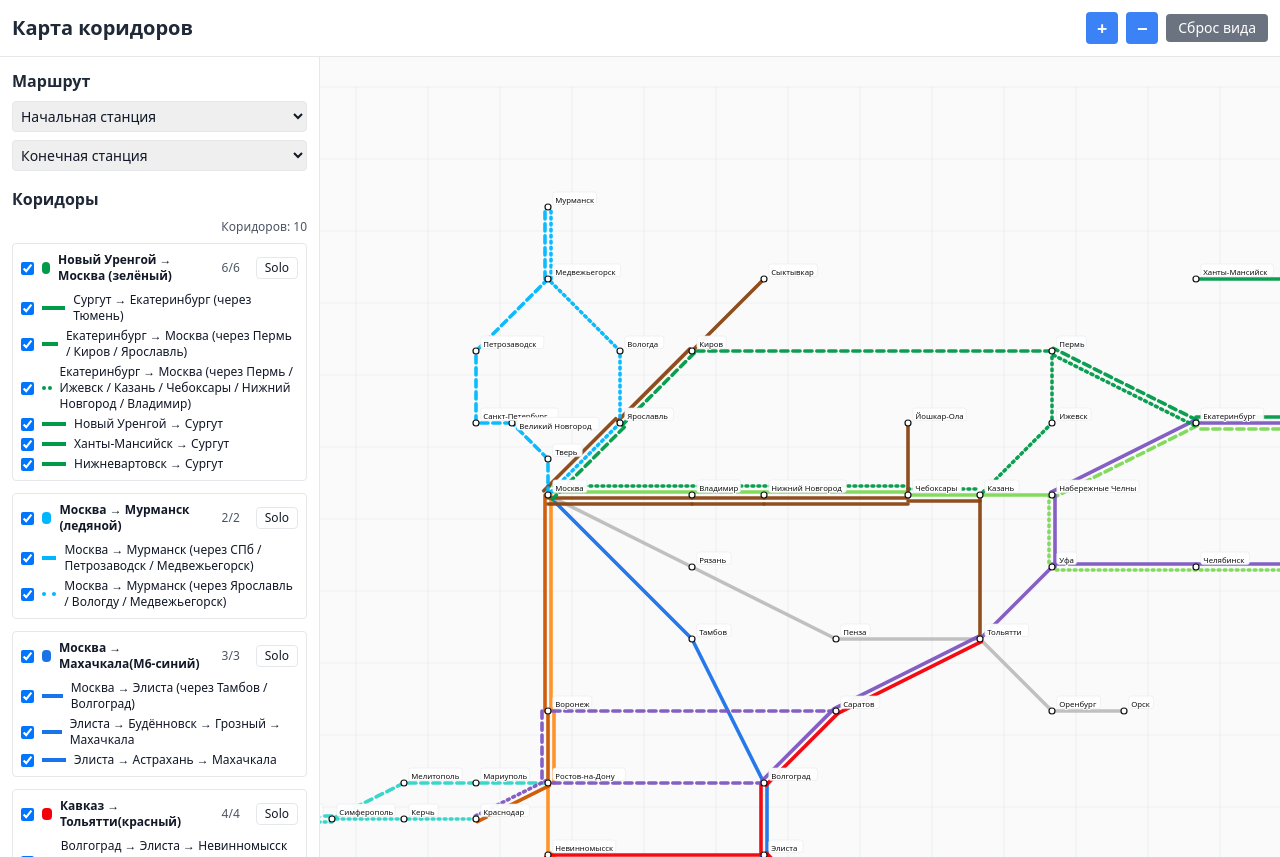
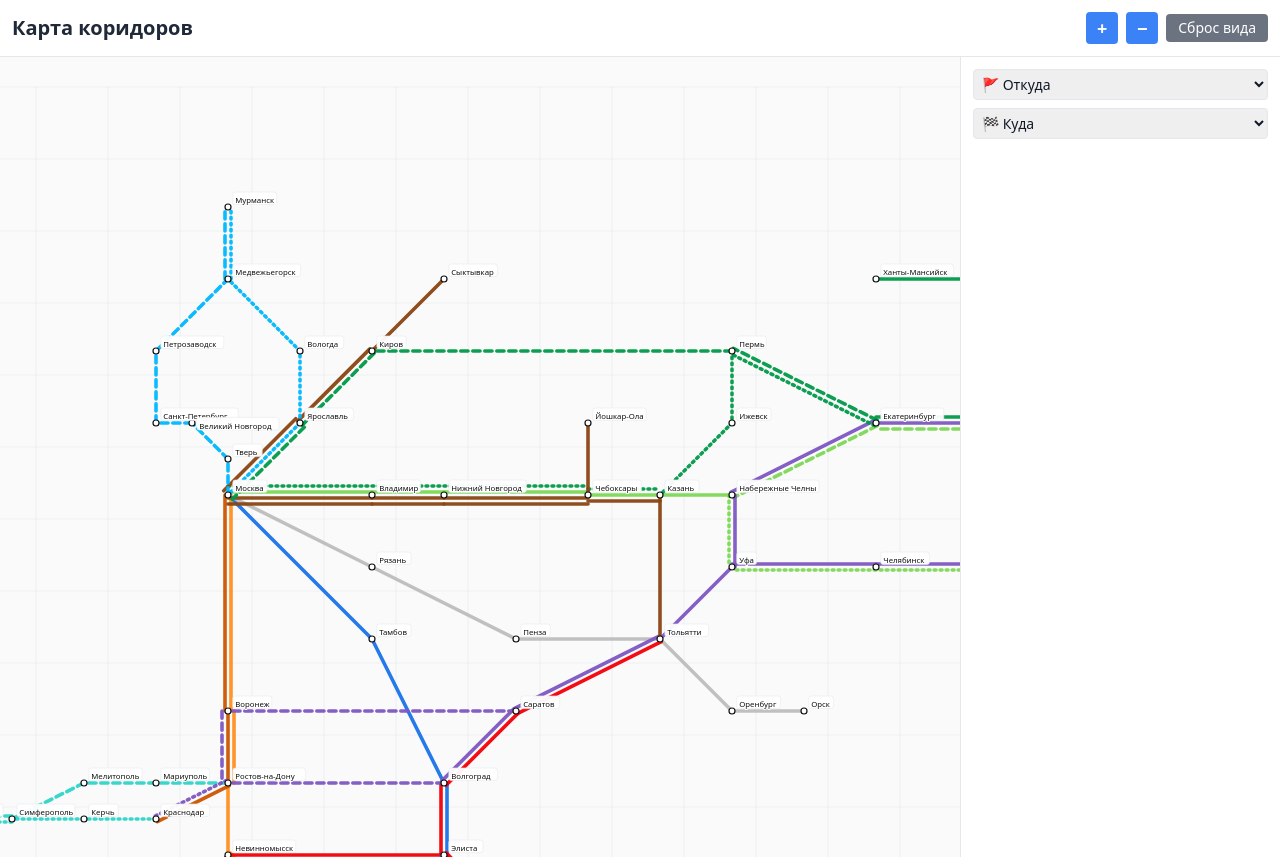
Before and after one commit to hhwwwww1414/DriveMetro, a React (Vite) app: page / in a window 1280 px wide. Built offline with nearby package versions, Linux system fonts and the light colour scheme.

Commit message:
chore: name app component

```diff
--- a/src/App.tsx
+++ b/src/App.tsx
@@ -1,5 +1,5 @@
 import React, { useMemo, useRef, useState, useCallback, useEffect } from "react";
-import { BASE_POS, segmentsFromStations, getSegment, type XY, buildEdgesFromPath, findPaths } from "./models/network";
+import { BASE_POS, segmentsFromStations, getSegment, type XY, findPaths } from "./models/network";
 
 type LineStyle = 'solid' | 'dashed' | 'dotted';
 type LineDef = { id: string; name: string; style: LineStyle; color: string; segments: string[] };
@@ -69,8 +69,8 @@ const RAW_LINES: Omit<LineDef,'color'>[] = [
   { id:'OMSK-NCH-IZH', name:'Омск → Набережные Челны (через Тюмень / Екатеринбург)', style:'dashed', segments: segmentsFromStations(route(['Омск','Тюмень','Екатеринбург','Набережные Челны']))},
   { id:'OMSK-NCH-IZH-GRAY', name:'Омск → Уфа (через Тюмень / Екатеринбург)', style:'solid', segments: segmentsFromStations(route(['Омск','Тюмень','Екатеринбург','Набережные Челны','Уфа']))},
   { id:'OMSK-NCH-UFA', name:'Омск → Набережные Челны (через Курган / Челябинск / Уфа)', style:'dotted', segments: segmentsFromStations(route(['Омск','Курган','Челябинск','Уфа','Набережные Челны']))},
-  { id:'OMSK-VVO-GREY', name:'Омск → Владивосток (серая)', style:'solid', segments: segmentsFromStations(route(['Омск','Кемерово','Красноярск','Иркутск','Улан-Удэ','Чита','Сковородино','Свободный','Благовещенск','Биробиджан','Хабаровск','Уссурийск','Владивосток']))},
-  { id:'OMSK-VVO-SALAD', name:'Омск → Владивосток (салатовая)', style:'solid', segments: segmentsFromStations(route(['Омск','Кемерово','Красноярск','Иркутск','Улан-Удэ','Чита','Сковородино','Свободный','Благовещенск','Биробиджан','Хабаровск','Уссурийск','Владивосток']))},
+  { id:'OMSK-VVO-GREY', name:'Омск → Владивосток (серая)', style:'solid', segments: segmentsFromStations(route(['Омск','Новосибирск','Кемерово','Красноярск','Иркутск','Улан-Удэ','Чита','Сковородино','Свободный','Благовещенск','Биробиджан','Хабаровск','Уссурийск','Владивосток']))},
+  { id:'OMSK-VVO-SALAD', name:'Омск → Владивосток (салатовая)', style:'solid', segments: segmentsFromStations(route(['Омск','Новосибирск','Кемерово','Красноярск','Иркутск','Улан-Удэ','Чита','Сковородино','Свободный','Благовещенск','Биробиджан','Хабаровск','Уссурийск','Владивосток']))},
   { id:'OMSK-VLG-GREY', name:'Омск → Волгоград (через Курган / Челябинск / Уфа / Тольятти / Саратов)', style:'solid', segments: segmentsFromStations(route(['Омск','Курган','Челябинск','Уфа','Тольятти','Саратов','Волгоград']))},
   // Тёмно-коричневый северный блок
   { id:'SRG-EKB', name:'Сургут → Екатеринбург (через Тюмень)', style:'solid', segments: segmentsFromStations(route(['Сургут','Тюмень','Екатеринбург']))},
@@ -157,7 +157,9 @@ const CORRIDORS: Corridor[] = [
   { id:'C_EAST_RED', name:'Кавказ → Тольятти(красный)', color:'#F40009', lineIds:['VLG-ELI-CAUC-PURPLE','VLG-ELI-GRZ-MAH','VLG-ELI-AST-MAH','VLG-SRT-UFA'] },
   { id:'C_EAST_SALAD', name:'Москва → Владивосток (салатовый)', color:'#7ED957', lineIds:['MSK-NCH-SALAD','OMSK-NCH-IZH','OMSK-NCH-UFA','OMSK-VVO-SALAD'] },
   { id:'C_MSK_KRD', name:'Москва → Краснодар (оранжевый)', color:'#CC5500', lineIds:['MSK-RSTDN','RST-KRD'] },
+  { id:'C_MSK_VLD', name:'Москва → Владикавказ', color:'#FF8F1F', lineIds:['MSK-RST'] },
   { id:'C_MSK_ORSK', name:'Москва → Орск (серый)', color:'#BDBDBD', lineIds:['MSK-ORSK'] },
+  { id:'C_MSK_SYK', name:'Москва → Сыктывкар', color:'#8B4513', lineIds:['SYK-KIR-YAR-MSK'] },
   { id:'C_SIB_SHORTS', name:'Сибирские ответвления (коричневый)', color:'#8B4513', lineIds:['NSK-GALT','TOM-NOVK','KRS-KYZ','CHT-MAG'] },
   { id:'C_VOLGA_BROWN', name:'Поволжье (коричневый)', color:'#8B4513', lineIds:['YOL-CHB-NNOV-VLA-MSK','MSK-VLA-NNOV-CHB-KZN-ULY-TLT'] },
   { id:'C_SOUTH_GREY', name:'Крым → Владивосток(фиолетовый)', color:'#7E57C2', lineIds:['VLG-RST-PURPLE','RST-MAR-CRIMEA-PINK','RST-KRD-PURPLE','KRD-CRIMEA-PINK','SRT-VRN-RST','OMSK-VVO-GREY','OMSK-VLG-GREY','OMSK-NCH-IZH-GRAY'] }
@@ -165,7 +167,7 @@ const CORRIDORS: Corridor[] = [
 
 function buildEdges(line: LineDef){ return line.segments.map(id=>{ const s=getSegment(id); return s?{a:s.from,b:s.to,lineId:line.id}:undefined; }).filter(Boolean) as Array<{a:string;b:string;lineId:string}>; }
 
-export default function MetroBranches(){
+export default function App(){
   const [scale,setScale]=useState(0.6);
   const [translateX,setTranslateX]=useState(300);
   const [translateY,setTranslateY]=useState(150);
@@ -177,24 +179,6 @@ export default function MetroBranches(){
   });
   useEffect(()=>{ try{ localStorage.setItem(STORAGE_VISIBLE, JSON.stringify(visible)); }catch{} },[visible]);
   const activeLines = useMemo(()=> LINES.filter(l=> visible[l.id]!==false), [visible]);
-  const toggleLine = useCallback((id:string)=>{ setVisible(v=>({...v,[id]:!(v[id]!==false)})); },[]);
-  const toggleCorridor = useCallback((cid:string)=>{
-    const ids = CORRIDORS.find(c=>c.id===cid)?.lineIds ?? [];
-    setVisible(v=>{
-      const allOn = ids.every(id=>v[id]!==false);
-      const next={...v};
-      ids.forEach(id=>next[id]=!allOn);
-      return next;
-    });
-  },[]);
-  const soloCorridor = useCallback((cid:string)=>{
-    const ids = CORRIDORS.find(c=>c.id===cid)?.lineIds ?? [];
-    setVisible(v=>{
-      const next:Record<string,boolean>={};
-      for(const l of LINES){ next[l.id] = ids.includes(l.id); }
-      return next;
-    });
-  },[]);
 
   const pos = BASE_POS;
   const svgRef = useRef<SVGSVGElement>(null);
@@ -203,6 +187,7 @@ export default function MetroBranches(){
   const [startStation, setStartStation] = useState<string>("");
   const [endStation, setEndStation] = useState<string>("");
   const [pathIndex, setPathIndex] = useState(0);
+  const [built, setBuilt] = useState(false);
 
   const pathOptions = useMemo(() => {
     if(!startStation || !endStation) return [] as Array<{path:string[]; length:number}>;
@@ -212,7 +197,99 @@ export default function MetroBranches(){
   useEffect(() => { setPathIndex(0); }, [startStation, endStation]);
 
   const pathInfo = pathOptions[pathIndex] ?? { path: [], length: 0 };
-  const pathEdges = useMemo(() => buildEdgesFromPath(pathInfo.path), [pathInfo.path]);
+  const pathSegments = useMemo(() => segmentsFromStations(pathInfo.path), [pathInfo.path]);
+  const findLineBySegment = useCallback((segId:string) => LINES.find(l=>l.segments.includes(segId)), []);
+  const pathEdges = useMemo(() => {
+    return pathSegments.map(segId => {
+      const seg = getSegment(segId);
+      const line = findLineBySegment(segId);
+      return seg && line ? {a: seg.from, b: seg.to, color: line.color, lineId: line.id} : undefined;
+    }).filter(Boolean) as Array<{a:string;b:string;color:string;lineId:string}>;
+  }, [pathSegments, findLineBySegment]);
+  const routeDetails = useMemo(() => {
+    if(pathSegments.length===0) return [] as Array<{line:LineDef|undefined; stations:string[]}>;
+    const groups:Array<{line:LineDef|undefined; stations:string[]}> = [];
+    let currentLine = findLineBySegment(pathSegments[0]);
+    let currentStations = [pathInfo.path[0], pathInfo.path[1]];
+    for(let i=1;i<pathSegments.length;i++){
+      const line = findLineBySegment(pathSegments[i]);
+      const station = pathInfo.path[i+1];
+      if(line && currentLine && line.id===currentLine.id){
+        currentStations.push(station);
+      }else{
+        groups.push({line: currentLine, stations: currentStations});
+        currentLine = line;
+        currentStations = [pathInfo.path[i], station];
+      }
+    }
+    groups.push({line: currentLine, stations: currentStations});
+    return groups;
+  }, [pathSegments, pathInfo.path, findLineBySegment]);
+  const [animating, setAnimating] = useState(false);
+  const [animProgress, setAnimProgress] = useState(0);
+
+  const handleBuild = useCallback(() => {
+    if(pathEdges.length===0) return;
+    setBuilt(true);
+    const lineSet = new Set(pathEdges.map(e=>e.lineId));
+    setVisible(() => {
+      const v:Record<string,boolean>={};
+      for(const l of LINES) v[l.id] = lineSet.has(l.id);
+      return v;
+    });
+  }, [pathEdges]);
+
+  const handleReset = useCallback(() => {
+    setBuilt(false);
+    setStartStation('');
+    setEndStation('');
+    setPathIndex(0);
+    setVisible(() => {
+      const v:Record<string,boolean>={};
+      for(const l of LINES) v[l.id]=true;
+      return v;
+    });
+    setAnimating(false);
+  }, []);
+
+  const handleGo = useCallback(() => {
+    if(pathEdges.length===0) return;
+    setAnimating(true);
+    setAnimProgress(0);
+  }, [pathEdges]);
+
+  useEffect(()=>{
+    if(!animating) return;
+    const duration = 10000;
+    const start = performance.now();
+    let raf:number;
+    const step = (now:number)=>{
+      const t = Math.min((now-start)/duration,1);
+      setAnimProgress(t);
+      if(t<1) raf=requestAnimationFrame(step); else setAnimating(false);
+    };
+    raf=requestAnimationFrame(step);
+    return ()=>cancelAnimationFrame(raf);
+  },[animating]);
+
+  const vehiclePos = useMemo(()=>{
+    if(pathEdges.length===0) return null;
+    const total = pathEdges.reduce((s,e)=>{
+      const a=pos[e.a], b=pos[e.b];
+      return s+Math.hypot(a.x-b.x,a.y-b.y);
+    },0);
+    let d = total*animProgress;
+    for(const e of pathEdges){
+      const a=pos[e.a], b=pos[e.b];
+      const len=Math.hypot(a.x-b.x,a.y-b.y);
+      if(d<=len){
+        const t=d/len;
+        return {x:a.x+(b.x-a.x)*t, y:a.y+(b.y-a.y)*t};
+      }
+      d-=len;
+    }
+    return null;
+  },[animProgress,pathEdges,pos]);
 
   const containerWidth=1200, containerHeight=800;
 
@@ -233,19 +310,6 @@ export default function MetroBranches(){
   const handleMouseUp = useCallback(()=>{ setIsDragging(false); },[]);
   const resetView = useCallback(()=>{ setScale(0.6); setTranslateX(300); setTranslateY(150); },[]);
 
-  const selfTest = useMemo(() => {
-    const errors:string[]=[];
-    for(const l of LINES){
-      if(l.segments.length<1) errors.push(`Линия ${l.id} слишком короткая`);
-      for(const sid of l.segments){
-        const seg = getSegment(sid);
-        if(!seg){ errors.push(`Нет сегмента ${sid}`); continue; }
-        if(!pos[seg.from]) errors.push(`Нет координат для ${seg.from}`);
-        if(!pos[seg.to]) errors.push(`Нет координат для ${seg.to}`);
-      }
-    }
-    return {errors};
-  },[]);
 
   return (
     <div className="w-full bg-white text-gray-900 min-h-screen">
@@ -259,45 +323,6 @@ export default function MetroBranches(){
       </div>
 
       <div className="flex">
-        <div className="w-80 bg-white border-r p-3 h-screen overflow-y-auto">
-          <div className="mb-4">
-            <h3 className="font-bold text-base mb-2 text-gray-800">Маршрут</h3>
-            <div className="space-y-2 text-sm">
-              <select value={startStation} onChange={e=>setStartStation(e.target.value)} className="w-full border p-1 rounded">
-                <option value="">Начальная станция</option>
-                {stations.map(s=>(<option key={s} value={s}>{s}</option>))}
-              </select>
-              <select value={endStation} onChange={e=>setEndStation(e.target.value)} className="w-full border p-1 rounded">
-                <option value="">Конечная станция</option>
-                {stations.map(s=>(<option key={s} value={s}>{s}</option>))}
-              </select>
-              {pathOptions.length>1 && (
-                <select value={pathIndex} onChange={e=>setPathIndex(Number(e.target.value))} className="w-full border p-1 rounded">
-                  {pathOptions.map((p,i)=>(<option key={i} value={i}>Вариант {i+1} ({Math.round(p.length)})</option>))}
-                </select>
-              )}
-              {pathInfo.path.length>1 && (
-                <div className="pt-1 space-y-1">
-                  <div>Протяжённость: {Math.round(pathInfo.length)}</div>
-                  <div className="text-xs text-gray-600 break-words">{pathInfo.path.join(' → ')}</div>
-                </div>
-              )}
-            </div>
-          </div>
-          <h3 className="font-bold text-base mb-2 text-gray-800">Коридоры</h3>
-          <LegendCorridors CORRIDORS={CORRIDORS} LINES={LINES} visible={visible} toggleCorridor={toggleCorridor} soloCorridor={soloCorridor} toggleLine={toggleLine} />
-          <div className="mt-4 border-t pt-3 text-xs">
-            <div className="font-semibold text-gray-800 mb-1">Статус</div>
-            {selfTest.errors.length>0 ? (
-              <div className="p-2 bg-red-50 border border-red-200 rounded text-red-700 space-y-1">
-                {selfTest.errors.map((e,i)=>(<div key={i}>• {e}</div>))}
-              </div>
-            ) : (
-              <div className="p-2 bg-green-50 border border-green-200 rounded text-green-700">✓ Проверки пройдены</div>
-            )}
-          </div>
-        </div>
-
         <div className="flex-1 overflow-hidden relative">
           <svg
             ref={svgRef}
@@ -315,14 +340,65 @@ export default function MetroBranches(){
             <g transform={`translate(${translateX}, ${translateY}) scale(${scale})`}>
               <Grid />
               <RouteLines lines={activeLines} pos={pos} allLines={LINES} />
-              {pathEdges.map((e,i)=>{
+              {built && pathEdges.map((e,i)=>{
                 const a=pos[e.a], b=pos[e.b];
                 if(!a||!b) return null;
-                return <line key={`path_${i}`} x1={a.x} y1={a.y} x2={b.x} y2={b.y} stroke="#000" strokeWidth={10} strokeLinecap="round" />;
+                return (
+                  <line key={`path_${i}`} x1={a.x} y1={a.y} x2={b.x} y2={b.y} stroke={e.color} strokeWidth={8} strokeLinecap="round" />
+                );
               })}
+              {animating && vehiclePos && (
+                <text x={vehiclePos.x} y={vehiclePos.y} fontSize={40} textAnchor="middle" dominantBaseline="middle">🚚</text>
+              )}
               <StationsAndLabels stations={stations} pos={pos} labels={labels} />
             </g>
           </svg>
+        </div>
+        <div className="w-80 bg-white border-l p-3 h-screen overflow-y-auto relative">
+          {built && (
+            <button onClick={handleReset} className="absolute top-1 right-1 text-gray-400 hover:text-gray-600">✕</button>
+          )}
+          <div className="space-y-2 text-sm">
+            <select value={startStation} onChange={e=>setStartStation(e.target.value)} disabled={built} className="w-full border p-1 rounded">
+              <option value="">🚩 Откуда</option>
+              {stations.map(s=>(<option key={s} value={s}>{s}</option>))}
+            </select>
+            <select value={endStation} onChange={e=>setEndStation(e.target.value)} disabled={built} className="w-full border p-1 rounded">
+              <option value="">🏁 Куда</option>
+              {stations.map(s=>(<option key={s} value={s}>{s}</option>))}
+            </select>
+            {pathOptions.length>1 && !built && (
+              <select value={pathIndex} onChange={e=>setPathIndex(Number(e.target.value))} className="w-full border p-1 rounded">
+                {pathOptions.map((p,i)=>(<option key={i} value={i}>Вариант {i+1} ({Math.round(p.length)})</option>))}
+              </select>
+            )}
+            {!built && startStation && endStation && (
+              <button onClick={handleBuild} className="w-full bg-blue-500 hover:bg-blue-600 text-white rounded py-1">Проложить</button>
+            )}
+            {built && pathInfo.path.length>1 && (
+              <div className="pt-1 space-y-2">
+                <div>📏 {Math.round(pathInfo.length)}</div>
+                <div className="space-y-2">
+                  {routeDetails.map((g,i)=>(
+                    <div key={i} className="flex items-start gap-2 border rounded p-2">
+                      <div className="w-2 rounded" style={{background:g.line?.color}} />
+                      <div className="flex-1">
+                        <div className="text-xs">{g.stations[0]} → {g.stations[g.stations.length-1]}</div>
+                        {g.stations.length>2 && (
+                          <div className="text-xs text-gray-600">{g.stations.slice(1,-1).join(' → ')}</div>
+                        )}
+                      </div>
+                    </div>
+                  ))}
+                </div>
+                {!animating ? (
+                  <button onClick={handleGo} className="w-full bg-green-500 hover:bg-green-600 text-white rounded py-1">Поехали</button>
+                ) : (
+                  <button onClick={()=>setAnimating(false)} className="w-full bg-red-500 hover:bg-red-600 text-white rounded py-1">Стоп</button>
+                )}
+              </div>
+            )}
+          </div>
         </div>
       </div>
     </div>
@@ -357,45 +433,3 @@ function StationsAndLabels({stations,pos,labels}:{stations:string[]; pos:Record<
       </g>); })}
   </>;
 }
-
-function LegendCorridors({CORRIDORS, LINES, visible, toggleCorridor, soloCorridor, toggleLine}:{CORRIDORS:{id:string;name:string;color?:string;lineIds:string[]}[]; LINES:LineDef[]; visible:Record<string,boolean>; toggleCorridor:(id:string)=>void; soloCorridor:(id:string)=>void; toggleLine:(id:string)=>void;}){
-  return (
-    <>
-      <div className="flex items-center gap-2 text-xs mb-2">
-        <div className="ml-auto text-gray-600">Коридоров: {CORRIDORS.length}</div>
-      </div>
-      <div className="space-y-3">
-        {CORRIDORS.map(c=>{
-          const ids = c.lineIds.filter(id => LINES.some(l=>l.id===id));
-          const onCount = ids.filter(id => visible[id] !== false).length;
-          const allOn = onCount===ids.length && ids.length>0;
-          const someOn = onCount>0 && onCount<ids.length;
-          return (
-            <div key={c.id} className="border rounded p-2">
-              <div className="flex items-center gap-2">
-                <input type="checkbox" checked={allOn} ref={el=>{ if(el) (el as HTMLInputElement).indeterminate = someOn; }} onChange={()=>toggleCorridor(c.id)} />
-                <div className="w-3 h-3 rounded" style={{background:c.color ?? '#999'}} />
-                <div className="font-semibold text-xs">{c.name}</div>
-                <div className="ml-auto text-xs text-gray-600">{onCount}/{ids.length}</div>
-                <button onClick={()=>soloCorridor(c.id)} className="ml-2 px-2 py-0.5 border rounded text-xs hover:bg-gray-50">Solo</button>
-              </div>
-              <div className="mt-2 space-y-1">
-                {ids.map(id=>{
-                  const l = LINES.find(x=>x.id===id)!;
-                  const isOn = visible[id] !== false;
-                  return (
-                    <div key={id} className="flex items-center gap-2 text-xs" style={{opacity:isOn?1:0.4}}>
-                      <input type="checkbox" checked={isOn} onChange={()=>toggleLine(id)} />
-                      <div className="w-6 h-0 border-b-4" style={{borderColor:l.color, borderBottomStyle:l.style==='solid'?'solid':(l.style==='dashed'?'dashed':'dotted')}} />
-                      <div title={l.name}>{l.name}</div>
-                    </div>
-                  );
-                })}
-              </div>
-            </div>
-          );
-        })}
-      </div>
-    </>
-  );
-}
--- a/src/models/network.ts
+++ b/src/models/network.ts
@@ -148,6 +148,7 @@ export function findPaths(start: string, end: string, limit = 3): Array<{ path:
   const graph = buildGraph();
   const results: Array<{path:string[]; length:number}> = [];
   const queue: Array<{path:string[]; length:number}> = [{ path:[start], length:0 }];
+  const best = new Map<string, number>();
 
   while(queue.length > 0 && results.length < limit){
     queue.sort((a,b)=>a.length-b.length);
@@ -160,7 +161,10 @@ export function findPaths(start: string, end: string, limit = 3): Array<{ path:
     const neigh = graph.get(last) ?? [];
     for(const {to, weight} of neigh){
       if(cur.path.includes(to)) continue;
-      queue.push({ path:[...cur.path, to], length: cur.length + weight });
+      const newLen = cur.length + weight;
+      if(best.has(to) && best.get(to)! <= newLen) continue;
+      best.set(to, newLen);
+      queue.push({ path:[...cur.path, to], length: newLen });
     }
   }
 
```
